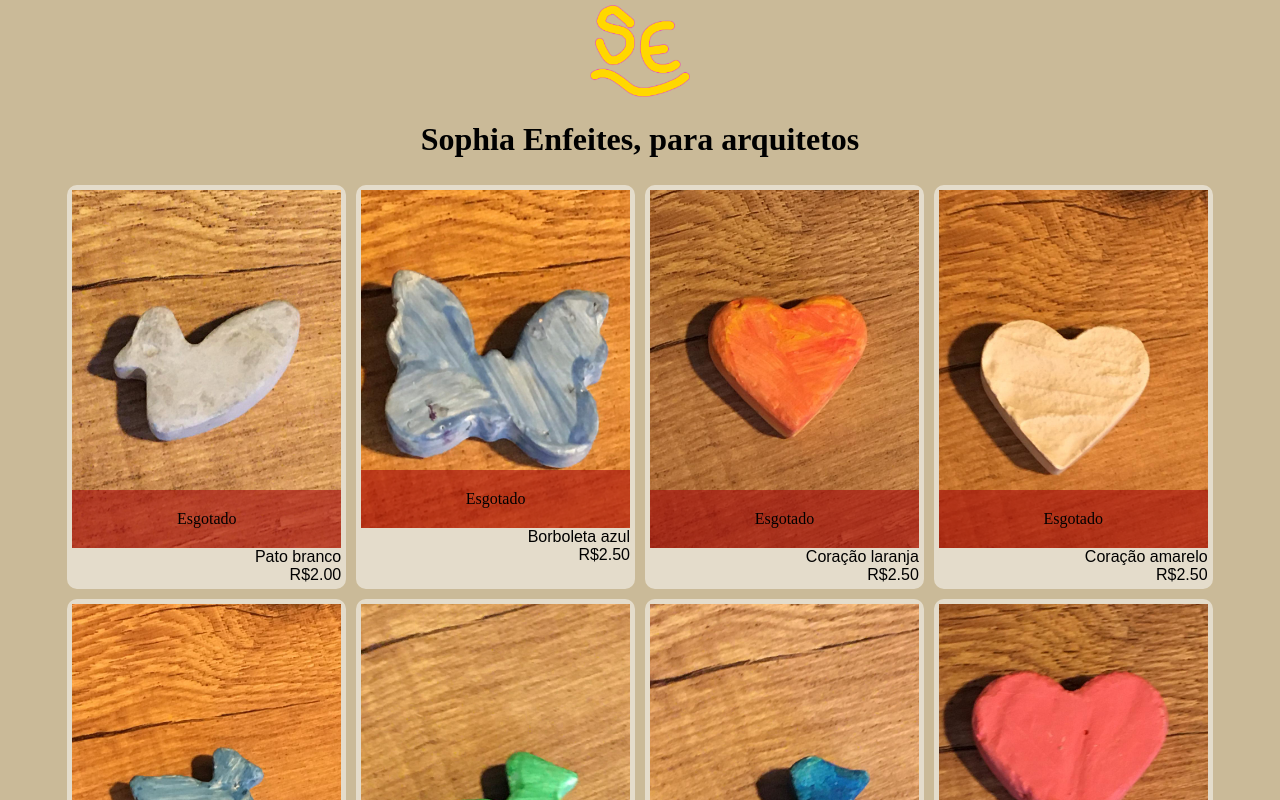
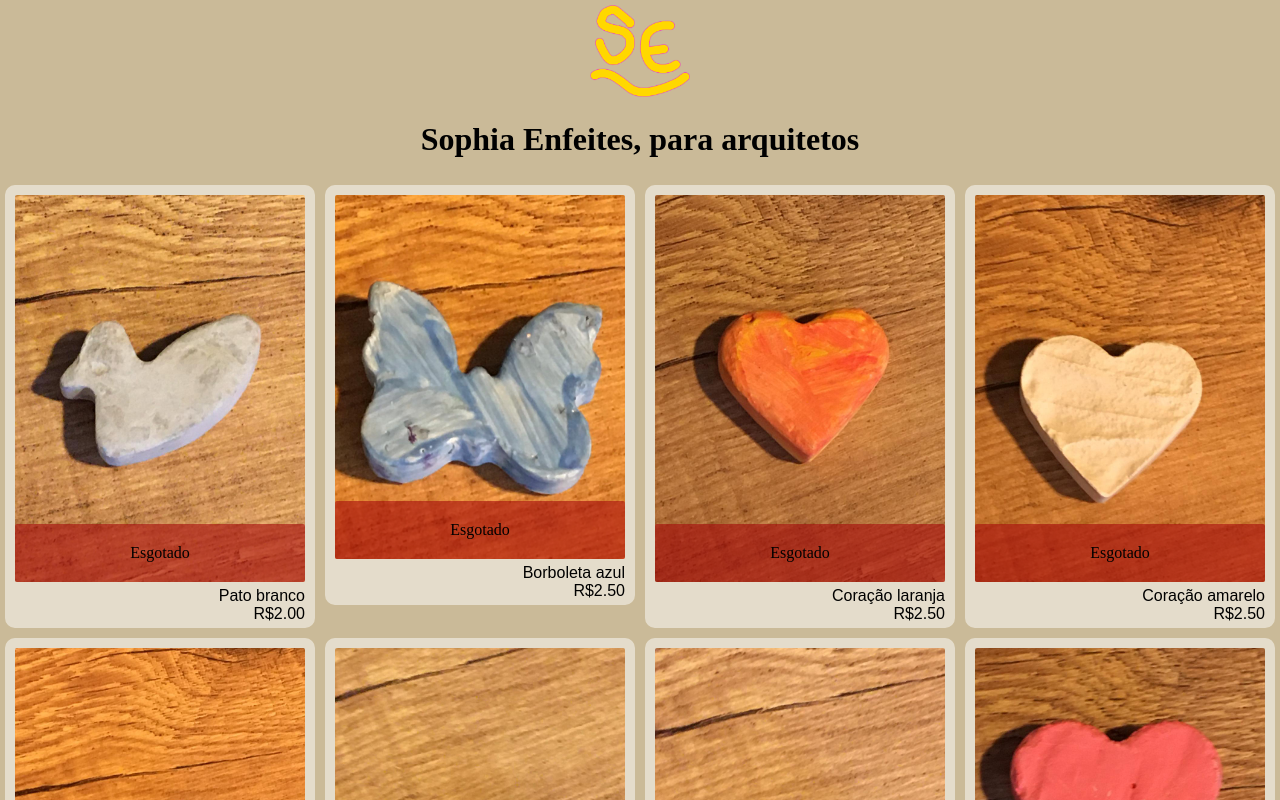
Before and after one commit to ABMHub/SophiaEnfeites, a React (Create React App) app: page / in a window 1280 px wide. Shown: the top 800 px of the page. Built offline with nearby package versions, Linux system fonts and the light colour scheme.

Commit message:
🎨 Termina de reestruturar o codigo

```diff
--- a/src/App.css
+++ b/src/App.css
@@ -2,53 +2,3 @@ body {
   background-color: rgb(202, 186, 152);
   font-family: 'lucida handwriting';
 }
-
-@media only screen and (max-width: 768px){
-  .produto {
-    width: 40%;
-  }
-}
-
-@media only screen and (min-width: 768px){
-  .produto {
-    width: 21%;
-  }
-}
-
-.produto {
-  display: initial;
-  margin : 5px;
-  background-color: rgb(255, 255, 255, 0.5);
-  padding: 5px;
-  border-radius: 10px;
-  position: relative;
-}
-
-.imgProd {
-  position: relative;
-}
-
-.esgotado {
-  position: absolute;
-  text-align: center;
-  bottom: 0;
-  width: 100%;
-  transition: 500ms ease;
-  padding: 20px 0;
-  background-color: rgba(167, 12, 12, 0.609);
-}
-
-.produto:hover .esgotado {
-  opacity: 0;
-}
-
-.imgProd > img {
-  width: 100%;
-  height: 100%;
-  display: block;
-}
-
-.textoProduto {
-  font-family: Arial, Helvetica, sans-serif;
-  text-align: right;
-}
--- a/src/Components/Produto/produto.js
+++ b/src/Components/Produto/produto.js
@@ -1,9 +1,11 @@
+import {ProdutoDiv, ImgProd, Overlay, TextoProduto, SpacingDiv} from './styles'
+
 // Overlay
 function Esgotado () {
   return (
-    <div className="esgotado">
+    <Overlay>
       Esgotado
-    </div>
+    </Overlay>
   )
 }
 
@@ -11,17 +13,22 @@ function Produto (props) {
   const {tipo, cor, img, esgotado, preco} = props.data
 
   return (
-    <div className="produto">
-      <div className="imgProd">
-        {esgotado && <Esgotado />}
-        <img src={img} alt="produto"/>
-      </div>
-      <div className="textoProduto">
-        <span style={{textTransform: "capitalize"}}>{tipo} </span>
-        {cor.join(' e ')} <br />
-        R${preco.toFixed(2)}
-      </div>
-    </div>
+    <SpacingDiv>
+      <ProdutoDiv>
+
+        <ImgProd>
+          {esgotado && <Esgotado />}
+          <img src={img} alt="produto" />
+        </ImgProd>
+
+        <TextoProduto>
+          <span style={{textTransform: "capitalize"}}>{tipo} </span>
+          {cor.join(' e ')} <br />
+          R${preco.toFixed(2)}
+        </TextoProduto>
+
+      </ProdutoDiv>
+    </SpacingDiv>
   )
 }
 
--- a/src/Components/Produto/styles.js
+++ b/src/Components/Produto/styles.js
@@ -0,0 +1,57 @@
+import styled from 'styled-components'
+
+const margin = '5px'
+
+export const SpacingDiv = styled.div`
+  height: 100%;
+
+  @media(max-width: 768px) {
+    width: 50%;
+  }
+
+  @media(min-width: 768px) {
+    width: 25%;
+  }
+`
+
+export const Overlay = styled.div`
+  position: absolute;
+  text-align: center;
+  bottom: 0;
+  width: 100%;
+  transition: 500ms ease;
+  padding: 20px 0;
+  background-color: rgba(167, 12, 12, 0.609);
+  border-radius: 2px;
+`
+
+export const ProdutoDiv = styled.div`
+  background-color: rgb(255, 255, 255, 0.5);
+  border-radius: 10px;
+
+  height: 100%;
+  margin: ${margin};
+  padding: ${margin};
+
+  &:hover ${Overlay} {
+    opacity: 0;
+  }
+`
+
+export const ImgProd = styled.div`
+  position: relative;
+  margin: ${margin};
+
+  & > img {
+    width: 100%;
+    height: 100%;
+    display: block;
+    border-radius: 2px;
+  }
+`
+
+export const TextoProduto = styled.div`
+  font-family: Arial, Helvetica, sans-serif;
+  text-align: right;
+  padding: 0 ${margin};
+`
```
Also changed, not shown: 1 other file (tests, documents, lock files or other folders).
